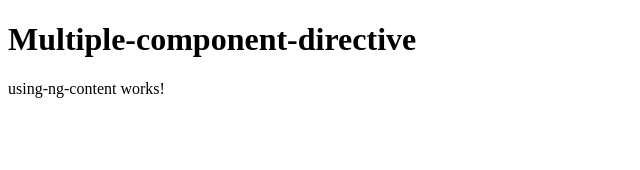
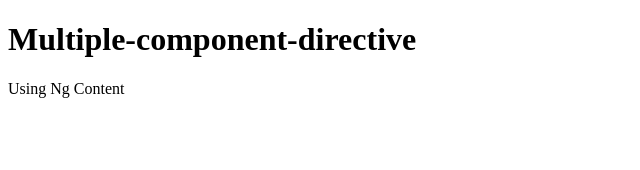
Before and after one commit to remshams/optional-content-projection, an Angular app: page / in a window 1280 px wide. Before the commit this address led to /UsingNgContent. Shown: the top 170 px of the page, without its empty margins (0-640 px from the left). Built offline with nearby package versions, Linux system fonts and the light colour scheme.

Commit message:
* removes not required routing

```diff
--- a/src/app/component.html
+++ b/src/app/component.html
@@ -1,3 +1,4 @@
 <h1>Multiple-component-directive</h1>
-
-<router-outlet></router-outlet>
+<app-using-ng-content>
+  <div>Using Ng Content</div>
+</app-using-ng-content>
--- a/src/app/module.ts
+++ b/src/app/module.ts
@@ -1,11 +1,11 @@
 import { NgModule } from '@angular/core';
 import { BrowserModule } from '@angular/platform-browser';
 import { AppComponent } from './component';
-import { AppRoutingModule } from './routing.module';
+import { UsingNgContentModule } from './ng-content/module';
 
 @NgModule({
   declarations: [AppComponent],
-  imports: [BrowserModule, AppRoutingModule],
+  imports: [BrowserModule, UsingNgContentModule],
   providers: [],
   bootstrap: [AppComponent]
 })
--- a/src/app/ng-content/components/component.html
+++ b/src/app/ng-content/components/component.html
@@ -1 +1 @@
-<p>using-ng-content works!</p>
+<ng-content></ng-content>
--- a/src/app/ng-content/module.ts
+++ b/src/app/ng-content/module.ts
@@ -1,10 +1,10 @@
 import { CommonModule } from '@angular/common';
 import { NgModule } from '@angular/core';
 import { UsingNgContentComponent } from './components/component';
-import { UsingNgContentRoutingModule } from './routing.module';
 
 @NgModule({
   declarations: [UsingNgContentComponent],
-  imports: [CommonModule, UsingNgContentRoutingModule]
+  imports: [CommonModule],
+  exports: [UsingNgContentComponent]
 })
 export class UsingNgContentModule {}
--- a/src/app/ng-content/routing.module.ts
+++ /dev/null
@@ -1,11 +0,0 @@
-import { NgModule } from '@angular/core';
-import { RouterModule, Routes } from '@angular/router';
-import { UsingNgContentComponent } from './components/component';
-
-const routes: Routes = [{ path: '', component: UsingNgContentComponent }];
-
-@NgModule({
-  imports: [RouterModule.forChild(routes)],
-  exports: [RouterModule]
-})
-export class UsingNgContentRoutingModule {}
--- a/src/app/routing.module.ts
+++ /dev/null
@@ -1,20 +0,0 @@
-import { NgModule } from '@angular/core';
-import { RouterModule, Routes } from '@angular/router';
-
-const routes: Routes = [
-  {
-    path: '',
-    redirectTo: 'UsingNgContent',
-    pathMatch: 'full'
-  },
-  {
-    path: 'UsingNgContent',
-    loadChildren: () => import('./ng-content/module').then(m => m.UsingNgContentModule)
-  }
-];
-
-@NgModule({
-  imports: [RouterModule.forRoot(routes)],
-  exports: [RouterModule]
-})
-export class AppRoutingModule {}
```
